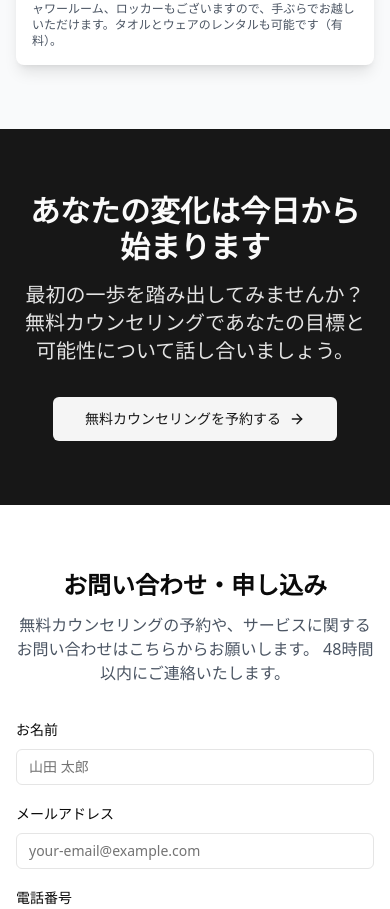
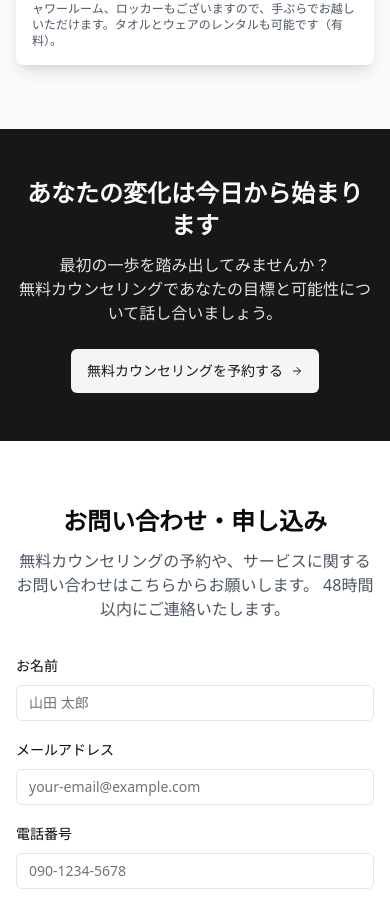
Before and after one commit to crackerky/sb1-wxyrnqvi, a Next.js app: page / in a window 390 px wide. Shown: the part 7355-8264 px from the top of the page. Built offline with nearby package versions, Linux system fonts and the light colour scheme.

Commit message:
Update call-to-action.tsx

```diff
--- a/components/sections/call-to-action.tsx
+++ b/components/sections/call-to-action.tsx
@@ -8,7 +8,7 @@ import { ArrowRight } from 'lucide-react';
 
 const CallToAction = () => {
   return (
-    <section className="py-16 bg-primary text-primary-foreground">
+    <section className="py-12 sm:py-16 bg-primary text-primary-foreground">
       <div className="container mx-auto px-4 md:px-6">
         <motion.div
           className="max-w-3xl mx-auto text-center"
@@ -17,15 +17,15 @@ const CallToAction = () => {
           viewport={{ once: true, margin: "-100px" }}
           transition={{ duration: 0.7 }}
         >
-          <h2 className="text-3xl md:text-4xl font-bold mb-4">あなたの変化は今日から始まります</h2>
-          <p className="text-xl opacity-90 mb-8">
+          <h2 className="text-2xl sm:text-3xl md:text-4xl font-bold mb-3 sm:mb-4">あなたの変化は今日から始まります</h2>
+          <p className="text-base sm:text-xl opacity-90 mb-6 sm:mb-8">
             最初の一歩を踏み出してみませんか？<br />
             無料カウンセリングであなたの目標と可能性について話し合いましょう。
           </p>
-          <Button asChild size="lg" variant="secondary" className="group">
+          <Button asChild size="lg" variant="secondary" className="group text-sm sm:text-base px-4 py-2 sm:px-6 sm:py-3">
             <Link href="#contact">
               <span>無料カウンセリングを予約する</span>
-              <ArrowRight className="ml-2 h-4 w-4 transition-transform group-hover:translate-x-1" />
+              <ArrowRight className="ml-2 h-3 w-3 sm:h-4 sm:w-4 transition-transform group-hover:translate-x-1" />
             </Link>
           </Button>
         </motion.div>
```
